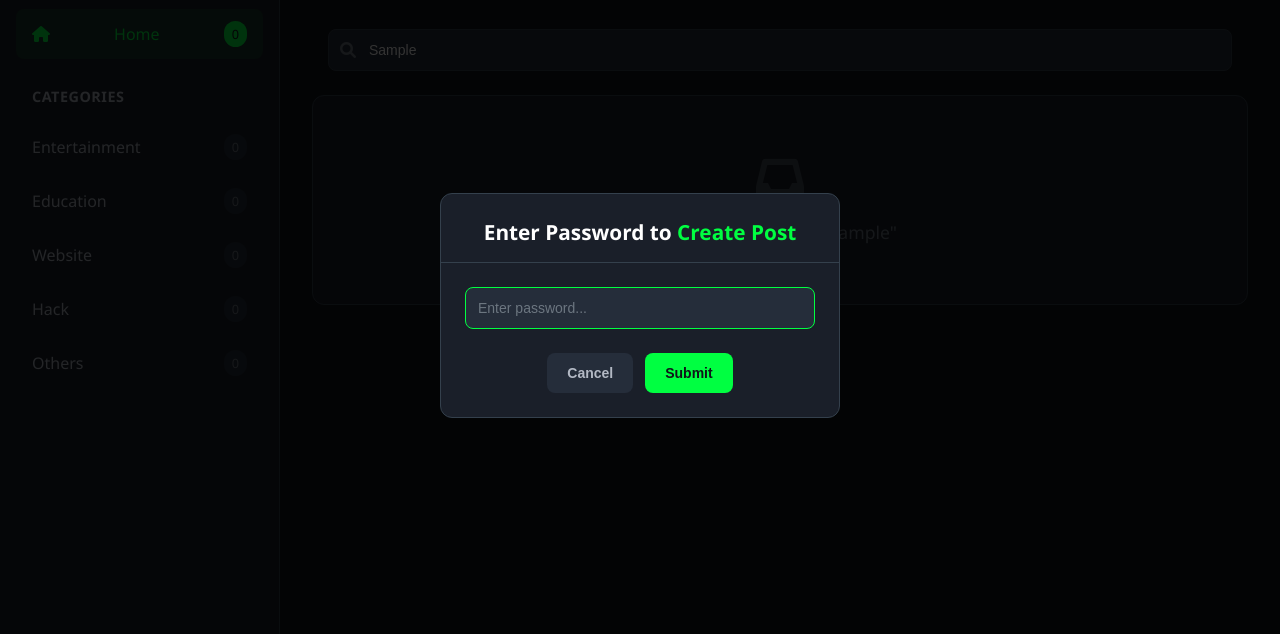
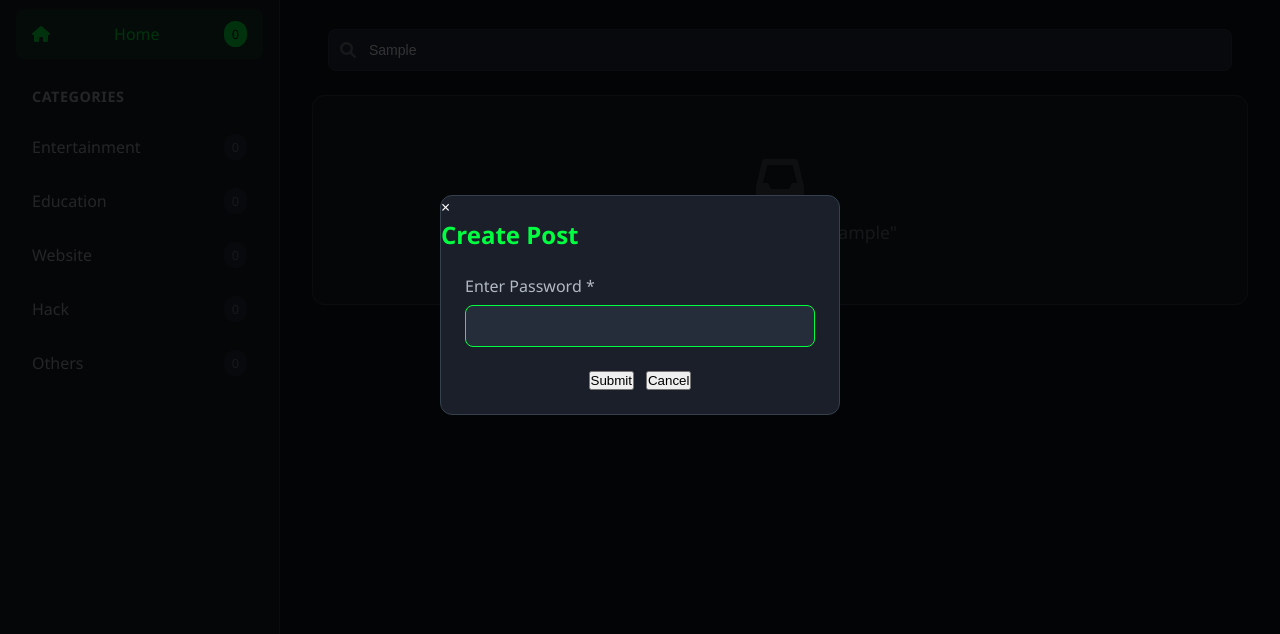
Before and after one commit to pratik11500/CloudVault2-web, a website: page public/index.html in a window 1280 px wide. Both pictures are taken after typing "Sample" into the empty fields and a click on the button "Add Post". Shown: the part 95-729 px from the top of the page. Drawn offline with Linux system fonts and the light colour scheme; no server answers.

Commit message:
Update index.html

```diff
--- a/public/index.html
+++ b/public/index.html
@@ -140,29 +140,38 @@
             </div>
         </div>
 
-        <!-- Password Prompt Modal -->
-        <div class="modal" id="passwordModal">
+
+        <!-- Password Modal for Create -->
+    <div id="passwordModal" class="modal">
         <div class="modal-content">
-                <div class="modal-header">
-                    <h2>Enter Password to <span id="passwordAction">Create Post</span></h2>
-                    </button>
-                </div>
+            <span id="closePasswordModal" class="close">&times;</span>
+            <h2 id="passwordAction">Create Post</h2>
             <form id="passwordForm">
                 <div class="form-group">
-                        <input
-                            type="text"
-                            id="passwordInput"
-                            required
-                            placeholder="Enter password..."
-                        />
+                    <label for="passwordInput">Enter Password <span class="required">*</span></label>
+                    <input type="password" id="passwordInput" required>
                 </div>
                 <div class="form-actions">
-                        <button type="button" class="cancel-btn" id="cancelPasswordBtn">
-                            Cancel
-                        </button>
-                        <button type="submit" class="submit-btn">
-                            Submit
-                        </button>
+                    <button type="submit">Submit</button>
+                    <button type="button" id="cancelPasswordBtn">Cancel</button>
+                </div>
+            </form>
+        </div>
+    </div>
+
+    <!-- Password Modal for Delete -->
+    <div id="deletePasswordModal" class="modal">
+        <div class="modal-content2">
+            <span id="closeDeletePasswordModal" class="close">&times;</span>
+            <h2 id="deletePasswordAction">Delete Post</h2>
+            <form id="deletePasswordForm">
+                <div class="form-group">
+                    <label for="deletePasswordInput">Enter Password <span class="required">*</span></label>
+                    <input type="password" id="deletePasswordInput" required>
+                </div>
+                <div class="form-actions">
+                    <button type="submit">Submit</button>
+                    <button type="button" id="cancelDeletePasswordBtn">Cancel</button>
                 </div>
             </form>
         </div>
```
Lines whose indentation alone changed are shown as unchanged.
